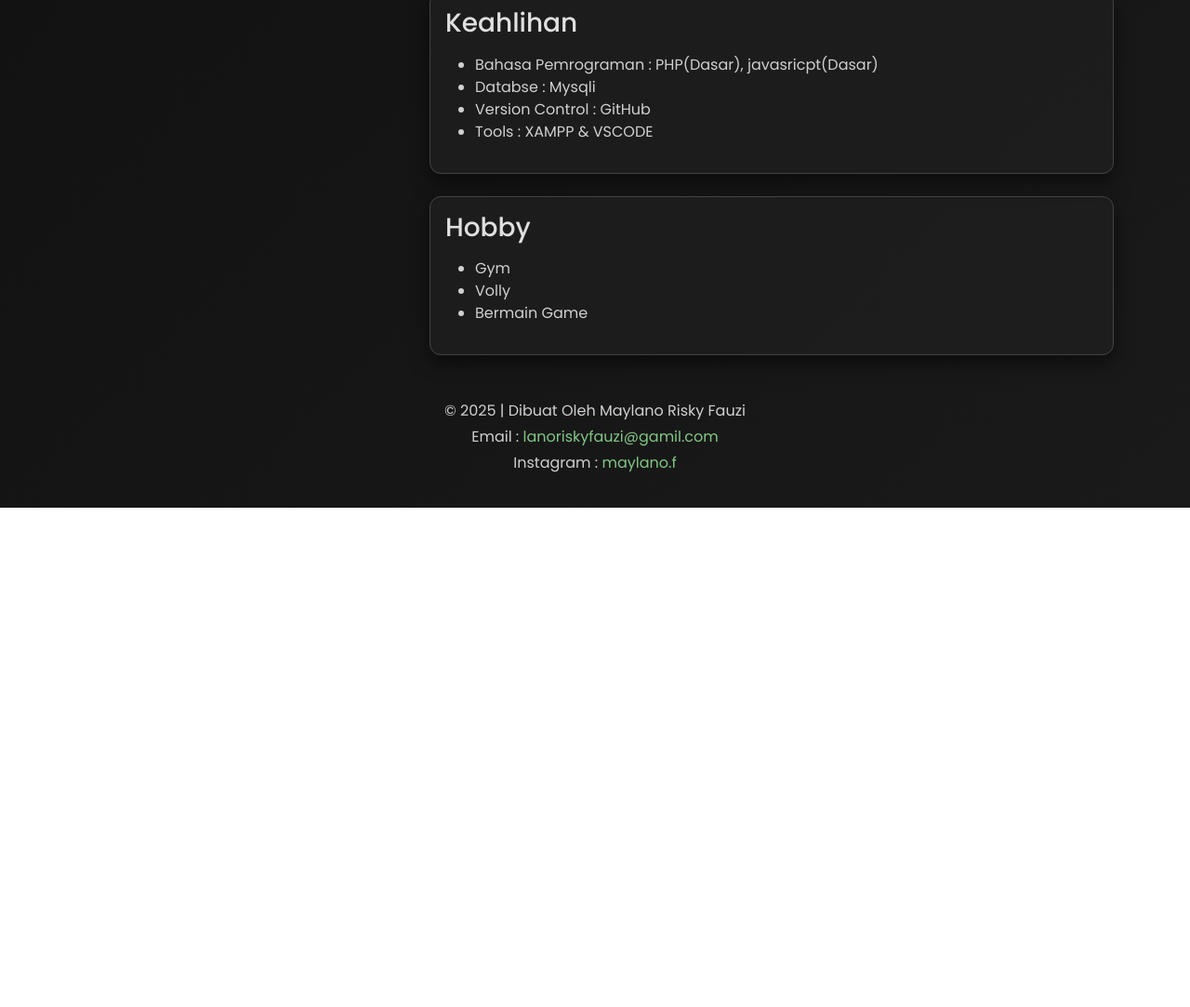
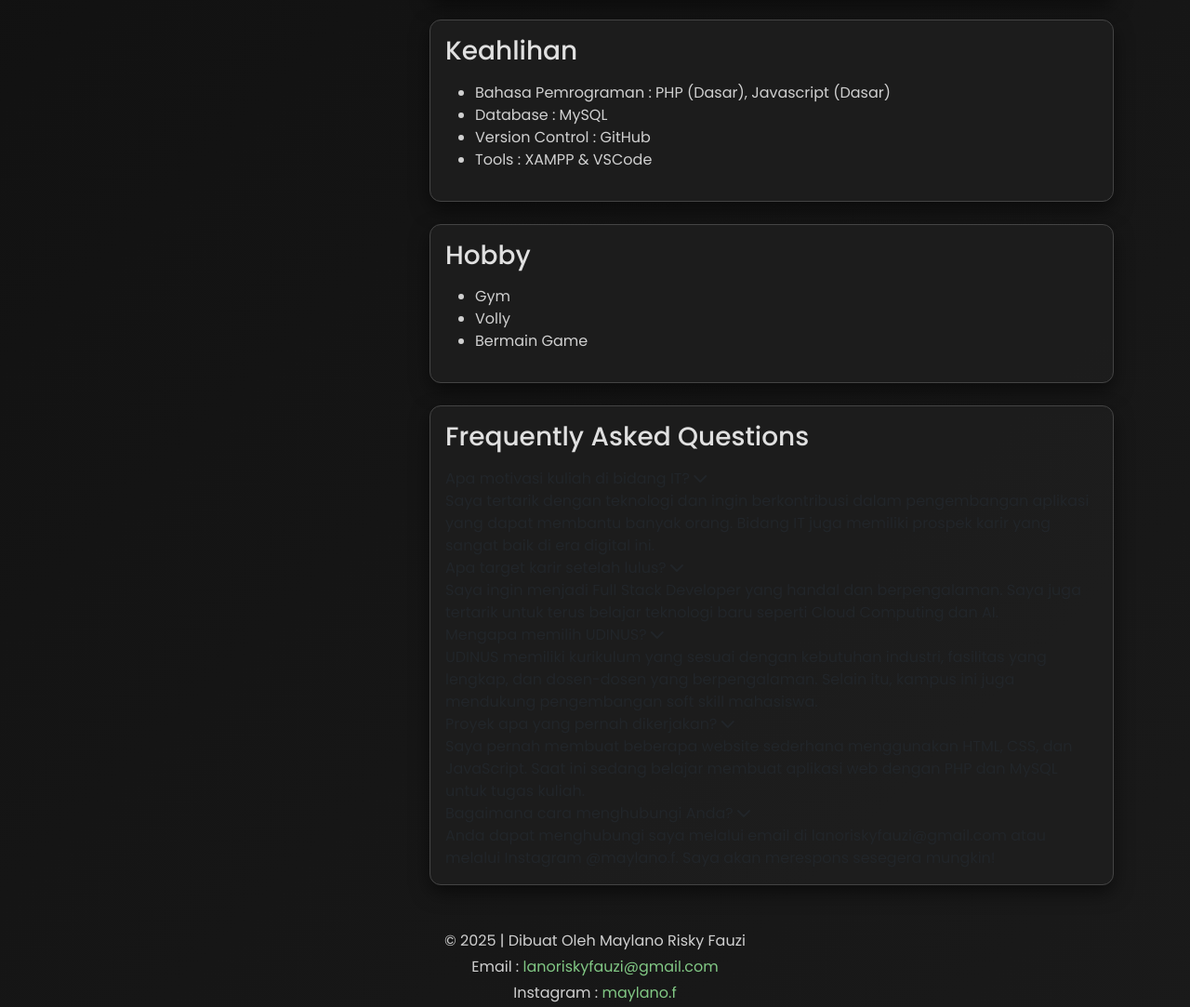
Before and after one commit to lanoriskyfauzi-maker/tugas-lano, a plain HTML site: page index.html in a window 1280 px wide. Shown: the part 743-1826 px from the top of the page at 93% size. Before the commit the page ends 1289 px from the top, so only its background shows below. Drawn offline with nearby package versions, Linux system fonts and the light colour scheme.

Commit message:
Enhance profile page with theme toggle and FAQ section
Added a theme toggle button and FAQ section to enhance user experience and provide additional information.

```diff
--- a/index.html
+++ b/index.html
@@ -3,13 +3,18 @@
 <head>
     <meta charset="UTF-8">
     <meta name="viewport" content="width=device-width, initial-scale=1.0">
-    <title>Profil Data Diri</title>
+    <title>Profil Data Diri - Maylano Risky Fauzi</title>
     <link href="https://cdn.jsdelivr.net/npm/bootstrap@5.3.0-alpha1/dist/css/bootstrap.min.css" rel="stylesheet">
     <link href="https://fonts.googleapis.com/css2?family=Poppins:wght@300;400;500;600;700&display=swap" rel="stylesheet">
     <link rel="stylesheet" href="https://cdnjs.cloudflare.com/ajax/libs/font-awesome/6.0.0/css/all.min.css" />
-    <link rel="stylesheet" href="style.css" />
+    <link rel="stylesheet" href="style.css"
 </head>
 <body>
+    <!-- THEME TOGGLE BUTTON -->
+    <button class="theme-toggle" id="themeToggle">
+        <i class="fas fa-moon"></i> Dark mode
+    </button>
+
     <div class="container mt-4">
         <div class="card header-bg text-center p-4 mb-4">
             <h1>Profil Data Diri</h1>
@@ -17,7 +22,9 @@
 
         <div class="row">
             <div class="col-md-4 mb-4">
-                <img src="lano.jpeg" class="img-fluid rounded shadow" alt="Maylano Risky Fauzi" />
+                <img src="lano.jpeg"
+                     class="img-fluid rounded shadow"
+                     alt="Maylano Risky Fauzi" />
             </div>
 
             <div class="col-md-8">
@@ -36,7 +43,7 @@
                     <div class="card-body">
                         <section id="pendidikan">
                             <h3 class="mb-3">Riwayat Pendidikan</h3>
-                            <table class="table table-dark table-striped">
+                            <table class="table table-striped">
                                 <thead>
                                     <tr>
                                         <th>Jenjang</th>
@@ -76,10 +83,10 @@
                         <section id="keahlihan">
                             <h3 class="mb-3">Keahlihan</h3>
                             <ul>
-                                <li>Bahasa Pemrograman : PHP(Dasar), javasricpt(Dasar)</li>
-                                <li>Databse : Mysqli</li>
+                                <li>Bahasa Pemrograman : PHP (Dasar), Javascript (Dasar)</li>
+                                <li>Database : MySQL</li>
                                 <li>Version Control : GitHub</li>
-                                <li>Tools : XAMPP & VSCODE</li>
+                                <li>Tools : XAMPP & VSCode</li>
                             </ul>
                         </section>
                     </div>
@@ -97,16 +104,75 @@
                         </section>
                     </div>
                 </div>
+
+                <!-- ACCORDION/FAQ SECTION -->
+                <div class="card">
+                    <div class="card-body">
+                        <section id="faq">
+                            <h3 class="mb-3">Frequently Asked Questions</h3>
+
+                            <div class="faq-item">
+                                <div class="faq-question">
+                                    <span>Apa motivasi kuliah di bidang IT?</span>
+                                    <i class="fas fa-chevron-down"></i>
+                                </div>
+                                <div class="faq-answer">
+                                    Saya tertarik dengan teknologi dan ingin berkontribusi dalam pengembangan aplikasi yang dapat membantu banyak orang. Bidang IT juga memiliki prospek karir yang sangat baik di era digital ini.
+                                </div>
+                            </div>
+
+                            <div class="faq-item">
+                                <div class="faq-question">
+                                    <span>Apa target karir setelah lulus?</span>
+                                    <i class="fas fa-chevron-down"></i>
+                                </div>
+                                <div class="faq-answer">
+                                    Saya ingin menjadi Full Stack Developer yang handal dan berpengalaman. Saya juga tertarik untuk terus belajar teknologi baru seperti Cloud Computing dan AI.
+                                </div>
+                            </div>
+
+                            <div class="faq-item">
+                                <div class="faq-question">
+                                    <span>Mengapa memilih UDINUS?</span>
+                                    <i class="fas fa-chevron-down"></i>
+                                </div>
+                                <div class="faq-answer">
+                                    UDINUS memiliki kurikulum yang sesuai dengan kebutuhan industri, fasilitas yang lengkap, dan dosen-dosen yang berpengalaman. Selain itu, kampus ini juga mendukung pengembangan soft skill mahasiswa.
+                                </div>
+                            </div>
+
+                            <div class="faq-item">
+                                <div class="faq-question">
+                                    <span>Proyek apa yang pernah dikerjakan?</span>
+                                    <i class="fas fa-chevron-down"></i>
+                                </div>
+                                <div class="faq-answer">
+                                    Saya pernah membuat beberapa website sederhana menggunakan HTML, CSS, dan JavaScript. Saat ini sedang belajar membuat aplikasi web dengan PHP dan MySQL untuk tugas kuliah.
+                                </div>
+                            </div>
+
+                            <div class="faq-item">
+                                <div class="faq-question">
+                                    <span>Bagaimana cara menghubungi Anda?</span>
+                                    <i class="fas fa-chevron-down"></i>
+                                </div>
+                                <div class="faq-answer">
+                                    Anda dapat menghubungi saya melalui email di lanoriskyfauzi@gmail.com atau melalui Instagram @maylano.f. Saya akan merespons sesegera mungkin!
+                                </div>
+                            </div>
+                        </section>
+                    </div>
+                </div>
             </div>
         </div>
 
         <footer class="mt-4 text-center">
             <p>&copy; 2025 | Dibuat Oleh Maylano Risky Fauzi</p>
-            <p> Email : <a href="mailto:lanoriskyfauzi@gmail.com">lanoriskyfauzi@gamil.com</a></p>
+            <p>Email : <a href="mailto:lanoriskyfauzi@gmail.com">lanoriskyfauzi@gmail.com</a></p>
             <p>Instagram : <a href="https://www.instagram.com/maylano.f?igsh=MXhsOHhwOWdyc29kZA==">maylano.f</a></p>
         </footer>
     </div>
 
-
+    <script src="script.js"></script>
 </body>
 </html>
```
